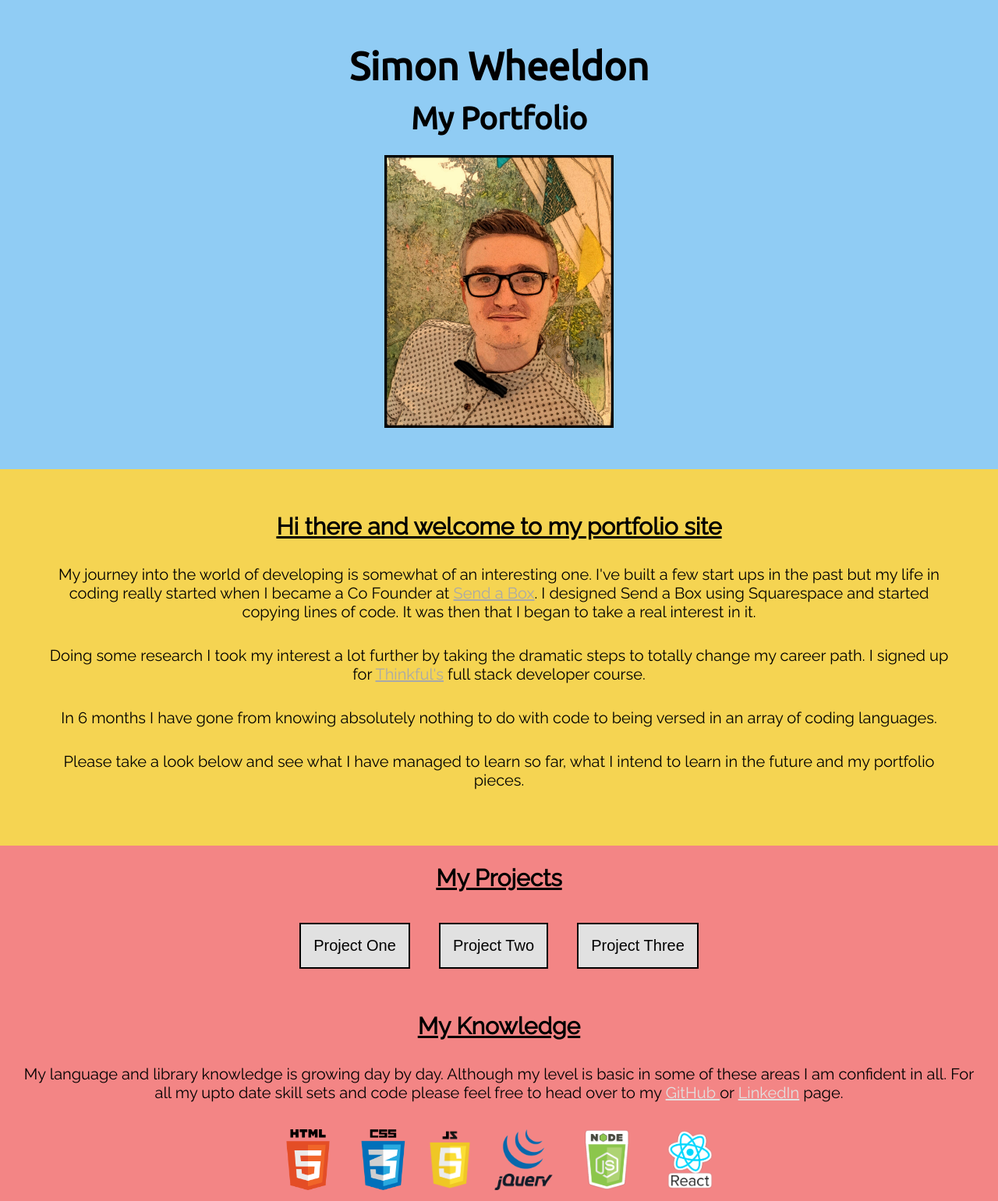
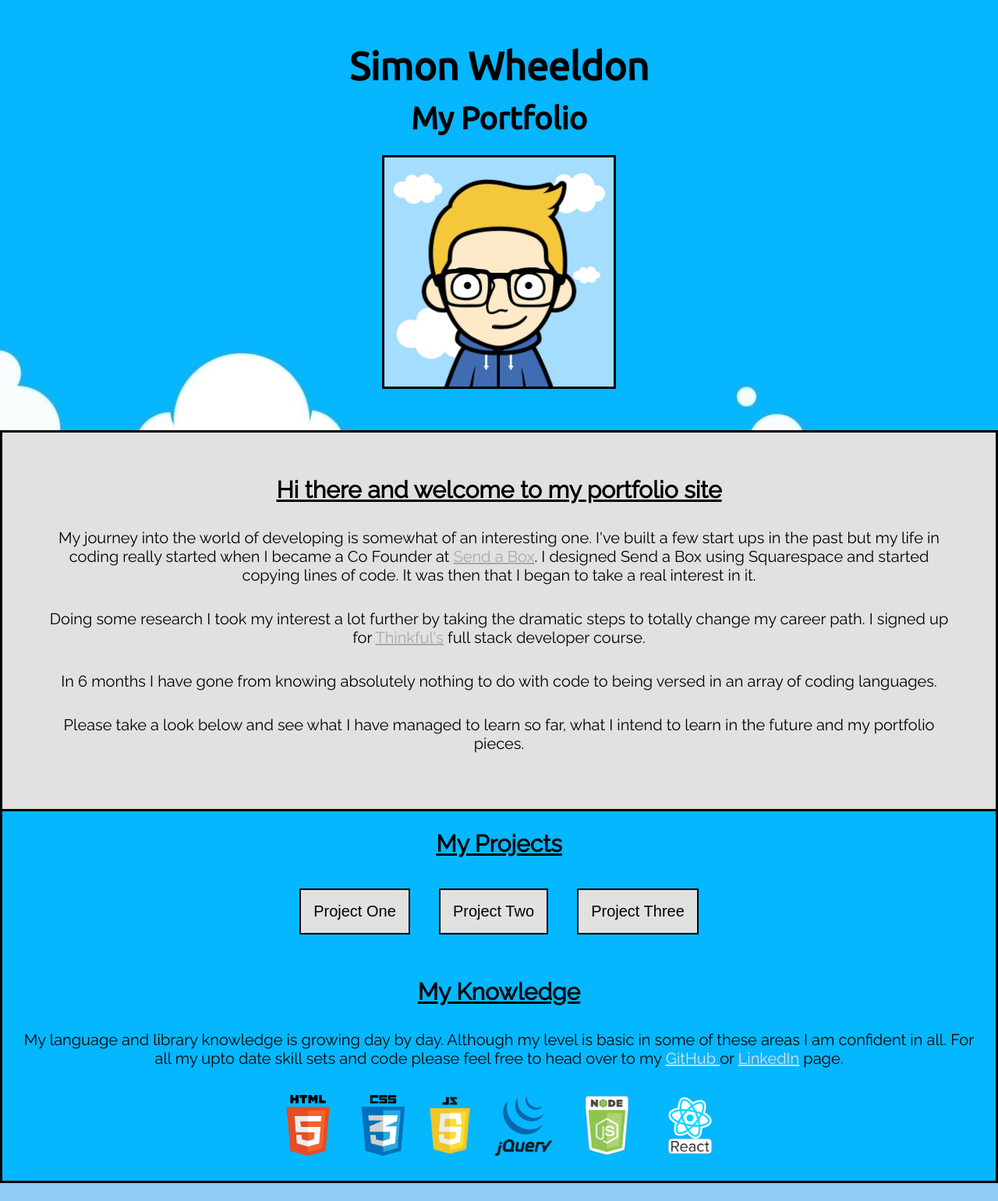
Before and after one commit to sawheeldon/portfolio-site, a plain HTML site: page index.html in a window 1280 px wide. Shown: the whole page at 78% size. After the commit the page ends 1518 px from the top, so only its background shows below. Drawn offline with nearby package versions, Linux system fonts and the light colour scheme; a web font is replaced by a local one.

Commit message:
up date to look and feel of site to show more of my design style

```diff
--- a/index.html
+++ b/index.html
@@ -17,7 +17,7 @@
     <header>
       <h1 class="titles">Simon Wheeldon</h1>
       <h2 class="titles">My Portfolio</h2>
-      <img id="headshot"src="./images/me-arty.jpg" alt="Headshot of Simon Wheeldon" />
+      <img id="headshot"src="./images/me-cartoon.jpg" alt="Headshot of Simon Wheeldon" />
     </header>
     <!--End of title section -->
 
--- a/main.css
+++ b/main.css
@@ -37,7 +37,9 @@ body {
     font-family: 'Ubuntu', sans-serif;
 }
 header{
-    background-color: rgba(144,204,244,1);
+    background-image:url(./images/clouds.jpg);
+    background-size:auto;
+    position: relative;
     padding:3rem;
 }
 h1{
@@ -59,22 +61,35 @@ p{
     margin-bottom:1rem;
 }
 #headshot{
-    height:350px;
+    height:300px;
     border:solid black;
     border-width: 3px;
     margin-top:1rem;
 }
 .welcome{
-    background-color:rgba(245,212,82,1);
+    background-color:rgb(225, 225, 225);
     padding:3rem;
     margin-left: auto;
     margin-right:auto;
+    border:solid black;
+    border-width: 3px;
 }
 .portfolioLinks , .knowledge{
-    background-color: rgba(243,133,133,1);
+    background-color:#05B7FF;
     padding:1rem;
     margin-left: auto;
     margin-right:auto;
+}
+.portfolioLinks{
+    border-left: solid black;
+    border-right:solid black;
+    border-width: 3px;
+}
+.knowledge{
+        border-left: solid black;
+        border-right:solid black;
+        border-bottom: solid black;
+        border-width: 3px;
 }
 button{
     padding:1rem;
@@ -83,7 +98,7 @@ button{
     border:solid 2px black;
 }
 button:hover{
-    background-color: rgba(144,204,244,1);
+    background-color: #A5DDFE;
     color: rgb(225, 225, 225);
     cursor:pointer;
     border:solid 2px rgb(225, 225, 225);
@@ -92,7 +107,7 @@ a{
     color:darkgray;
 }
 a:hover{
-    color:rgb(225, 225, 225);
+    color:#05B7FF;
 }
 .myKnowledgeLinks{
     color:rgb(225, 225, 225);
```
Also changed, not shown: images/clouds.jpg (added), images/me-cartoon.jpg (added).
